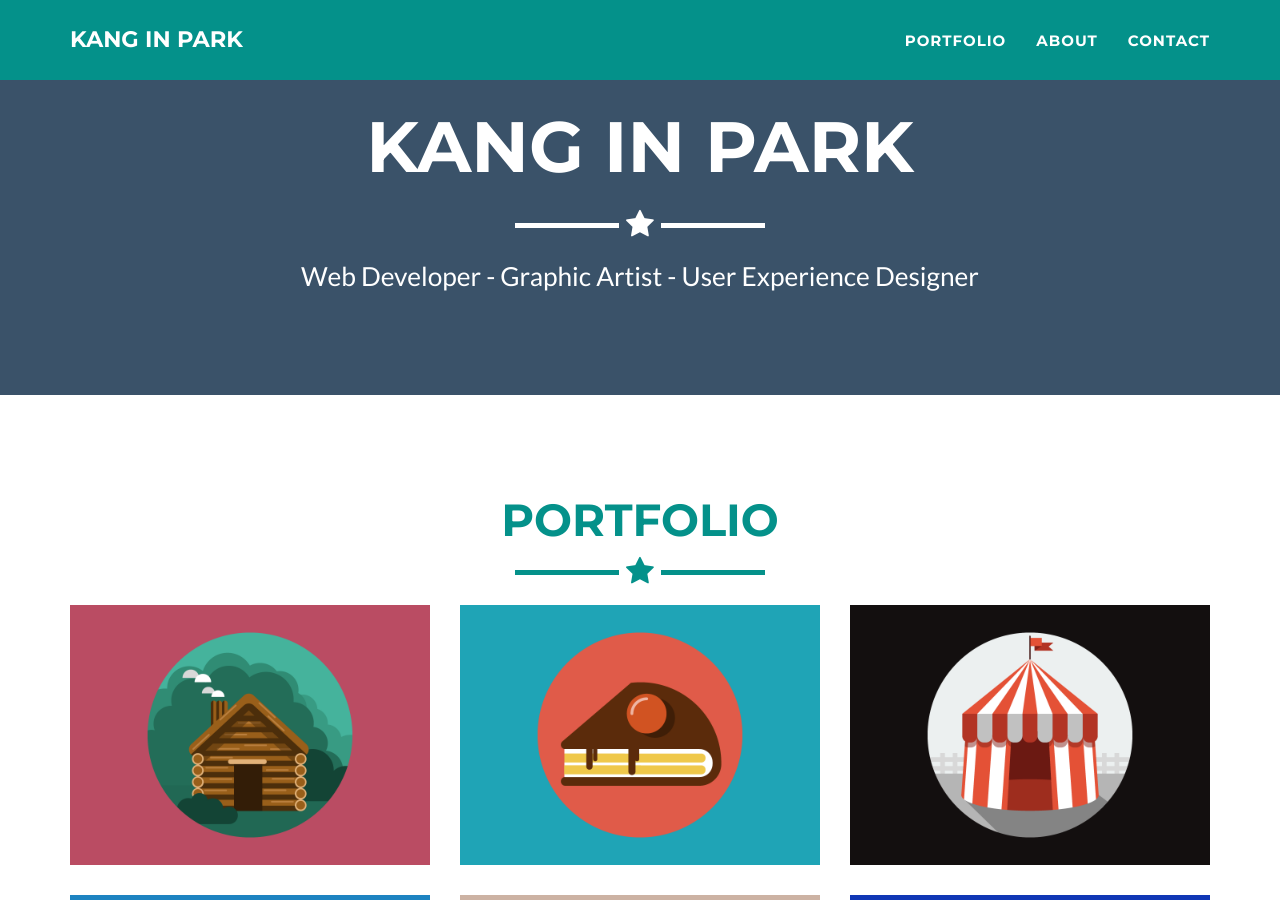
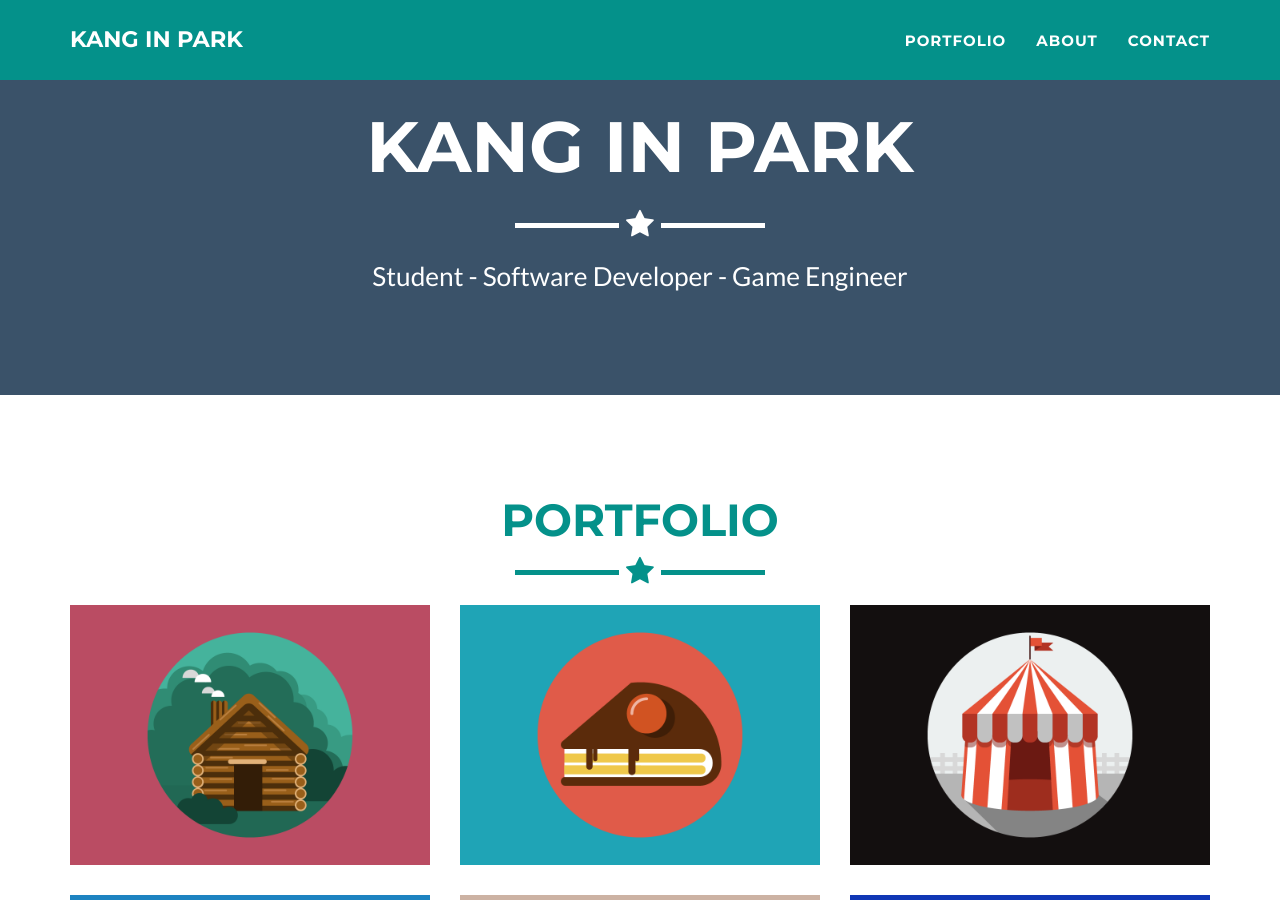
Before and after one commit to kip218/kip218.github.io, a Jekyll site: the page built from index.html, in a window 1280 px wide and 900 px high, scrolled down 379 px. Built offline with Jekyll 4.4.1, drawn with Linux system fonts in a browser that asks for light colours.

Commit message:
updated skills

```diff
--- a/_config.yml
+++ b/_config.yml
@@ -4,7 +4,7 @@ email: your-email@domain.com
 url: https://example.github.io
 description: "Welcome to my portfolio!"
 keywords: "your keywords, separated by commas"
-skills: "Web Developer - Graphic Artist - User Experience Designer"
+skills: "Student - Software Developer - Game Engineer"
 meta_author: LastName FirstName
 
 # Google webmaster tools
```
Also changed, not shown: 10 other files.
